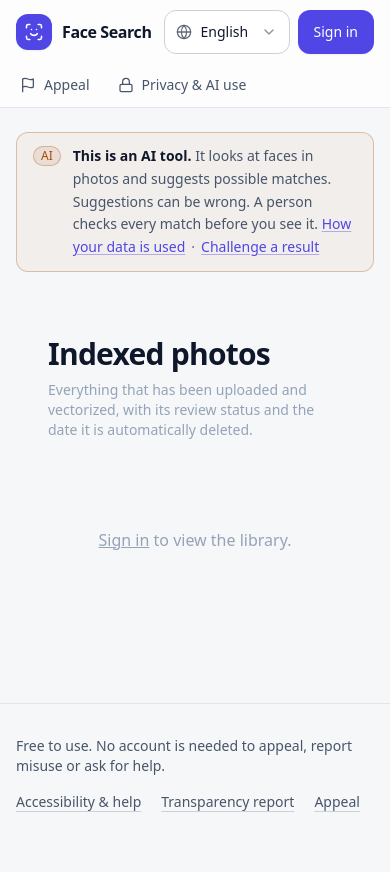
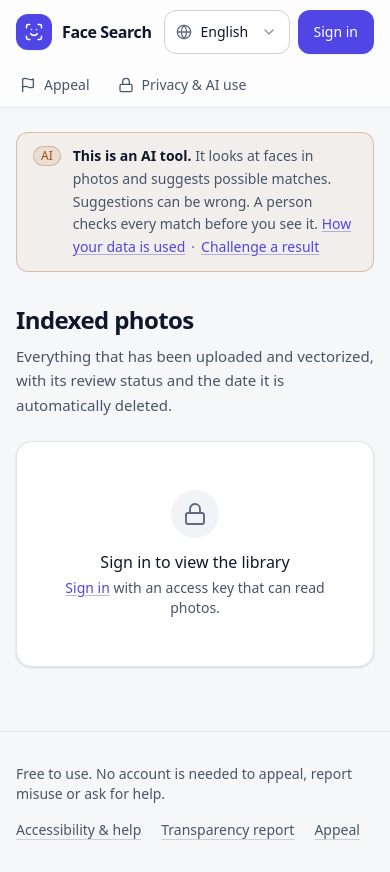
Before and after one commit to laavanjan/face-search-app, a Next.js app in the folder frontend/: page /gallery in a window 390 px wide. Before the commit the page ends 844 px from the top, so only its background shows below. Built offline with nearby package versions, Linux system fonts and the light colour scheme.

Commit message:
Refresh gallery page experience
Modernize gallery cards, controls, empty states, and responsive layout to match the updated design system.

```diff
--- a/frontend/app/gallery/page.tsx
+++ b/frontend/app/gallery/page.tsx
@@ -3,8 +3,9 @@
 import { useEffect, useState } from "react";
 import Link from "next/link";
 import AuthImage from "@/components/AuthImage";
-import { deletePhoto, fmtDate, getGallery, type GalleryItem } from "@/lib/api";
+import { deletePhoto, fmtDate, fmtDay, getGallery, type GalleryItem } from "@/lib/api";
 import { useDecisionNote } from "@/components/DecisionNote";
+import { Alert, EmptyState, Icon, PageHeader, StatusBadge } from "@/components/ui";
 import { useSession } from "@/lib/session";
 
 export default function GalleryPage() {
@@ -34,52 +35,81 @@
     }
   }
 
+  const pending = items?.filter((i) => i.review_status === "pending").length ?? 0;
+
   return (
     <div className="space-y-6">
-      <section className="glass rounded-2xl p-8">
-        <h1 className="text-3xl font-semibold tracking-tight mb-2">Indexed photos</h1>
-        <p className="text-slate-400 text-sm">
-          Everything that has been uploaded and vectorized, with its review status and the date it
-          is automatically deleted.
-        </p>
-      </section>
+      <PageHeader
+        title="Indexed photos"
+        description="Everything that has been uploaded and vectorized, with its review status and the date it is automatically deleted."
+        actions={
+          items && (
+            <>
+              <span className="badge badge-neutral">{items.length} photo(s)</span>
+              {pending > 0 && <StatusBadge status="pending" label={`${pending} pending review`} />}
+            </>
+          )
+        }
+      />
       {ready && !me && (
-        <div className="glass rounded-2xl p-8 text-center text-slate-400">
-          <Link href="/signin" className="underline">Sign in</Link> to view the library.
-        </div>
+        <EmptyState icon="lock" title="Sign in to view the library">
+          <Link href="/signin" className="link">Sign in</Link> with an access key that can read photos.
+        </EmptyState>
       )}
       {can("photos:delete") && note.field}
-      {err && <div className="text-red-300 text-sm">{err}</div>}
-      {items && items.length === 0 && (
-        <div className="glass rounded-2xl p-8 text-center text-slate-400">
-          Nothing indexed yet. Head to <span className="text-slate-200">Index</span>.
-        </div>
-      )}
-      {items && items.length > 0 && (
-        <div className="grid grid-cols-2 sm:grid-cols-3 md:grid-cols-4 lg:grid-cols-5 gap-4">
-          {items.map((it) => (
-            <div
-              key={it.photo_id}
-              className="glass rounded-xl overflow-hidden border border-white/5"
-            >
-              <AuthImage photoId={it.photo_id} alt="indexed photo" className="aspect-square object-cover w-full" />
-              <div className="p-2 text-xs text-slate-400 space-y-1">
-                <div className="flex flex-wrap gap-1">
-                  <span className="chip">{it.review_status}</span>
-                  <span className="chip">{it.face_count} face(s)</span>
-                </div>
-                <div className="truncate" title={it.photo_id}>{it.photo_id}</div>
-                <div>Deletes {fmtDate(it.expires_at)}</div>
-                {can("photos:delete") && (
-                  <button className="underline text-red-300" onClick={() => remove(it.photo_id)}>
-                    Delete now
-                  </button>
-                )}
+      {err && <Alert tone="danger">{err}</Alert>}
+      {me && !items && !err && (
+        <div className="grid grid-cols-2 gap-4 sm:grid-cols-3 md:grid-cols-4 lg:grid-cols-5">
+          {Array.from({ length: 10 }, (_, i) => (
+            <div key={i} className="card overflow-hidden">
+              <div className="skeleton aspect-square" />
+              <div className="space-y-2 p-3">
+                <div className="skeleton h-3 w-2/3 rounded" />
+                <div className="skeleton h-3 w-1/2 rounded" />
               </div>
             </div>
           ))}
         </div>
       )}
+      {items && items.length === 0 && (
+        <EmptyState icon="image" title="Nothing indexed yet">
+          Photos appear here after they are added on the <Link href="/" className="link">Add photos</Link> page.
+        </EmptyState>
+      )}
+      {items && items.length > 0 && (
+        <ul className="grid grid-cols-2 gap-4 sm:grid-cols-3 md:grid-cols-4 lg:grid-cols-5">
+          {items.map((it) => (
+            <li key={it.photo_id} className="card group overflow-hidden">
+              <div className="relative">
+                <AuthImage photoId={it.photo_id} alt="indexed photo" className="aspect-square w-full object-cover" />
+                <div className="absolute left-2 top-2 rounded-full bg-surface/90 shadow-sm backdrop-blur">
+                  <StatusBadge status={it.review_status} />
+                </div>
+              </div>
+              <div className="space-y-1.5 p-3 text-xs text-muted">
+                <div className="flex items-center justify-between gap-2">
+                  <span className="inline-flex items-center gap-1">
+                    <Icon name="scan" className="h-3.5 w-3.5 text-subtle" />
+                    {it.face_count} face(s)
+                  </span>
+                  <span className="inline-flex items-center gap-1" title={`Deleted automatically ${fmtDate(it.expires_at)}`}>
+                    <Icon name="clock" className="h-3.5 w-3.5 text-subtle" />
+                    {fmtDay(it.expires_at)}
+                  </span>
+                </div>
+                <div className="truncate font-mono text-[11px] text-subtle" title={it.photo_id}>
+                  {it.photo_id}
+                </div>
+                {can("photos:delete") && (
+                  <button className="btn-danger btn-sm mt-1 w-full" onClick={() => remove(it.photo_id)}>
+                    <Icon name="trash" className="h-3.5 w-3.5" /> Delete now
+                  </button>
+                )}
+              </div>
+            </li>
+          ))}
+        </ul>
+      )}
     </div>
   );
 }
```
